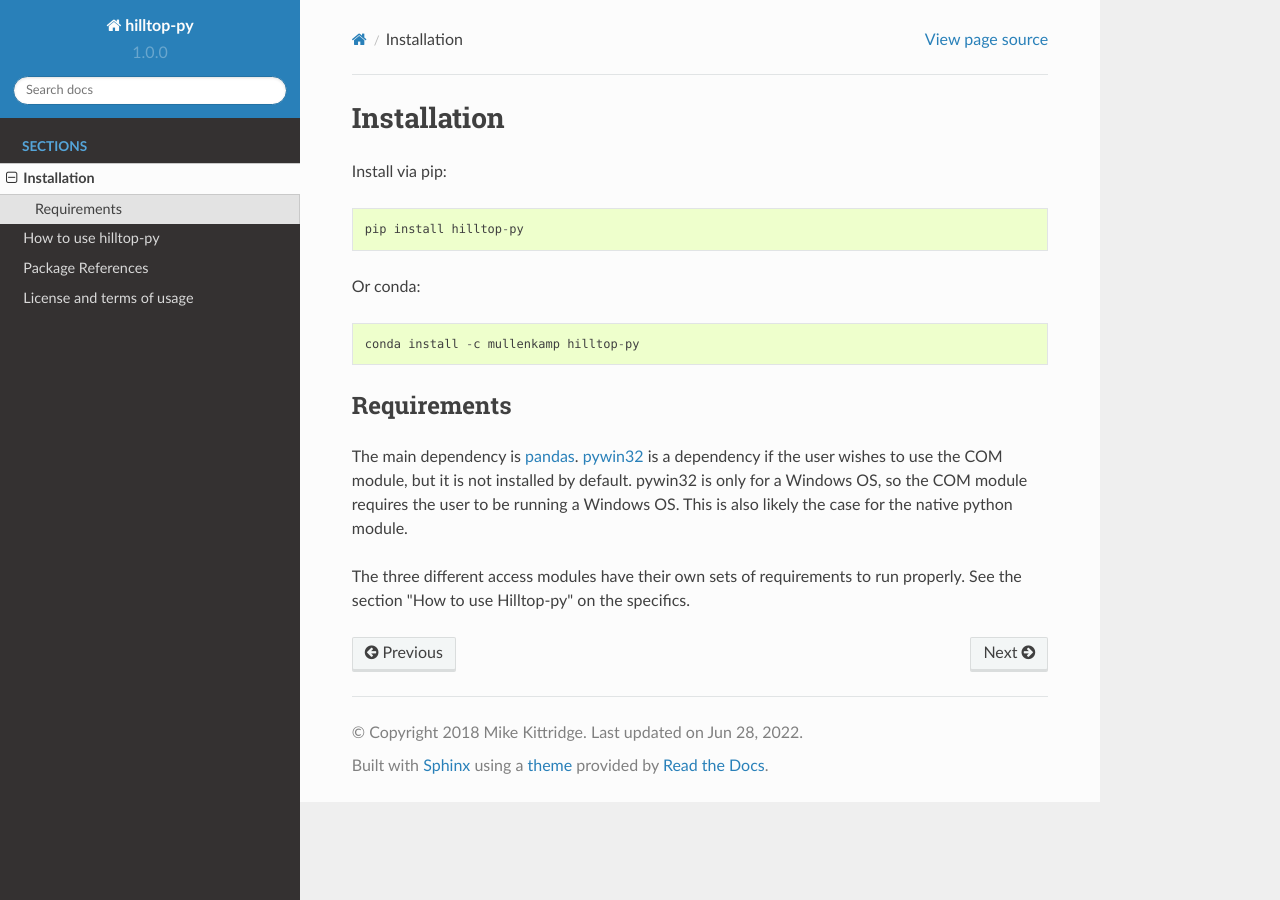
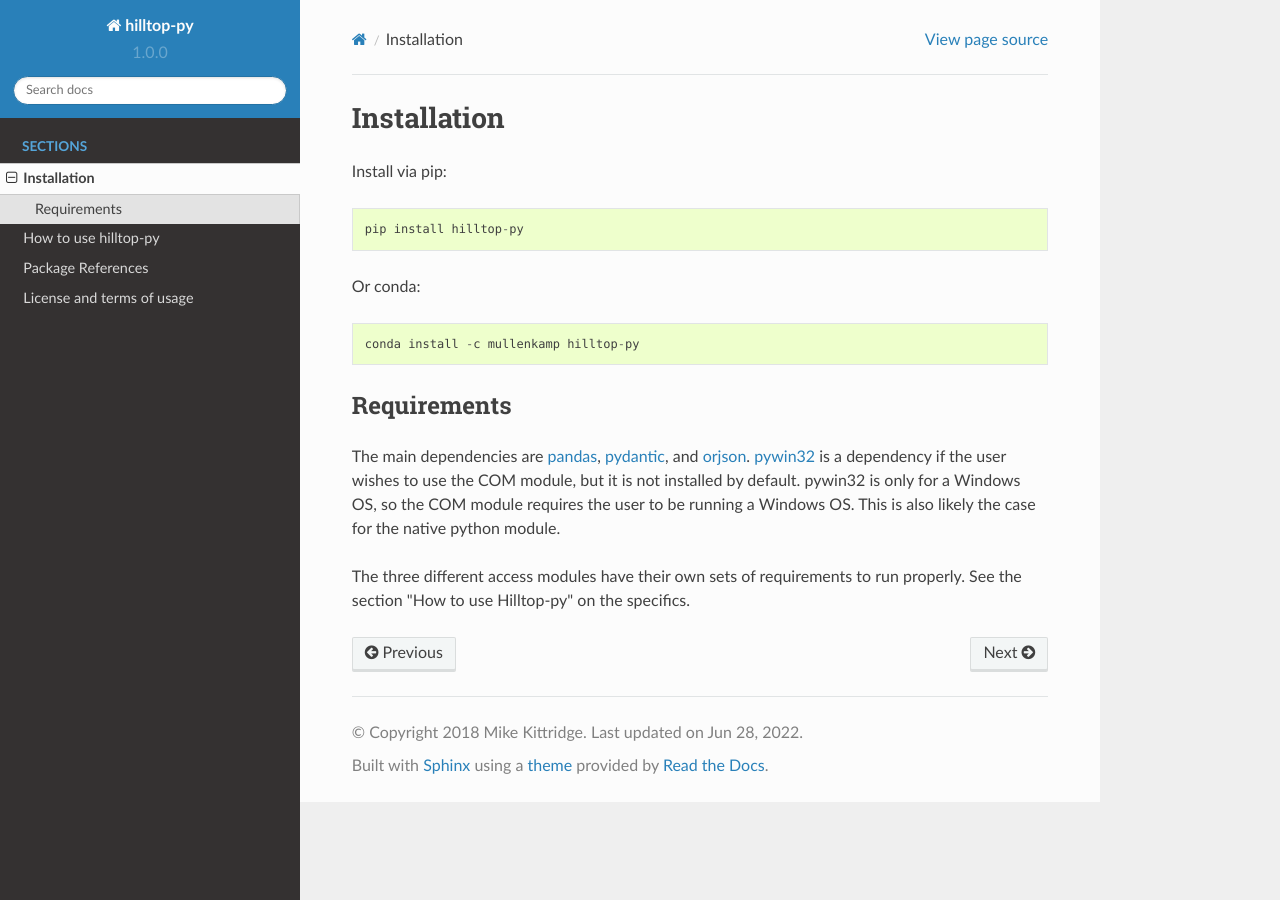
Before and after one commit to mullenkamp/hilltop-py, a Sphinx documentation site: the page built from sphinx/source/installation.rst, in a window 1280 px wide. Built offline with Sphinx 7.4.7 and the Read the Docs theme 2.0.0, drawn with Linux system fonts in a browser that asks for light colours.

Commit message:
updated deps

```diff
--- a/sphinx/source/installation.rst
+++ b/sphinx/source/installation.rst
@@ -10,6 +10,6 @@
 
 Requirements
 ------------
-The main dependency is `pandas <https://pandas.pydata.org/docs/>`_. `pywin32 <https://github.com/mhammond/pywin32>`_ is a dependency if the user wishes to use the COM module, but it is not installed by default. pywin32 is only for a Windows OS, so the COM module requires the user to be running a Windows OS. This is also likely the case for the native python module.
+The main dependencies are `pandas <https://pandas.pydata.org/docs/>`_, `pydantic <https://pydantic-docs.helpmanual.io/>`_, and `orjson <https://github.com/ijl/orjson>`_. `pywin32 <https://github.com/mhammond/pywin32>`_ is a dependency if the user wishes to use the COM module, but it is not installed by default. pywin32 is only for a Windows OS, so the COM module requires the user to be running a Windows OS. This is also likely the case for the native python module.
 
 The three different access modules have their own sets of requirements to run properly. See the section "How to use Hilltop-py" on the specifics.
```
